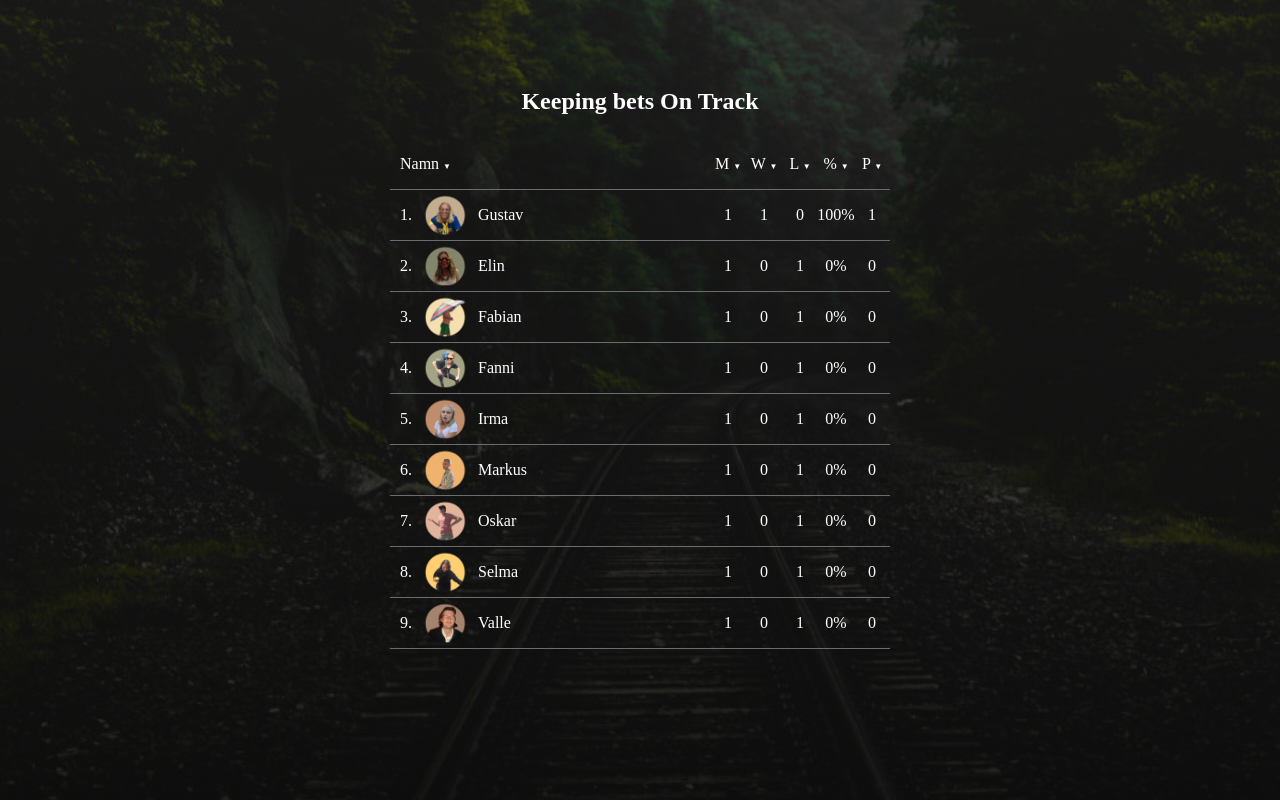
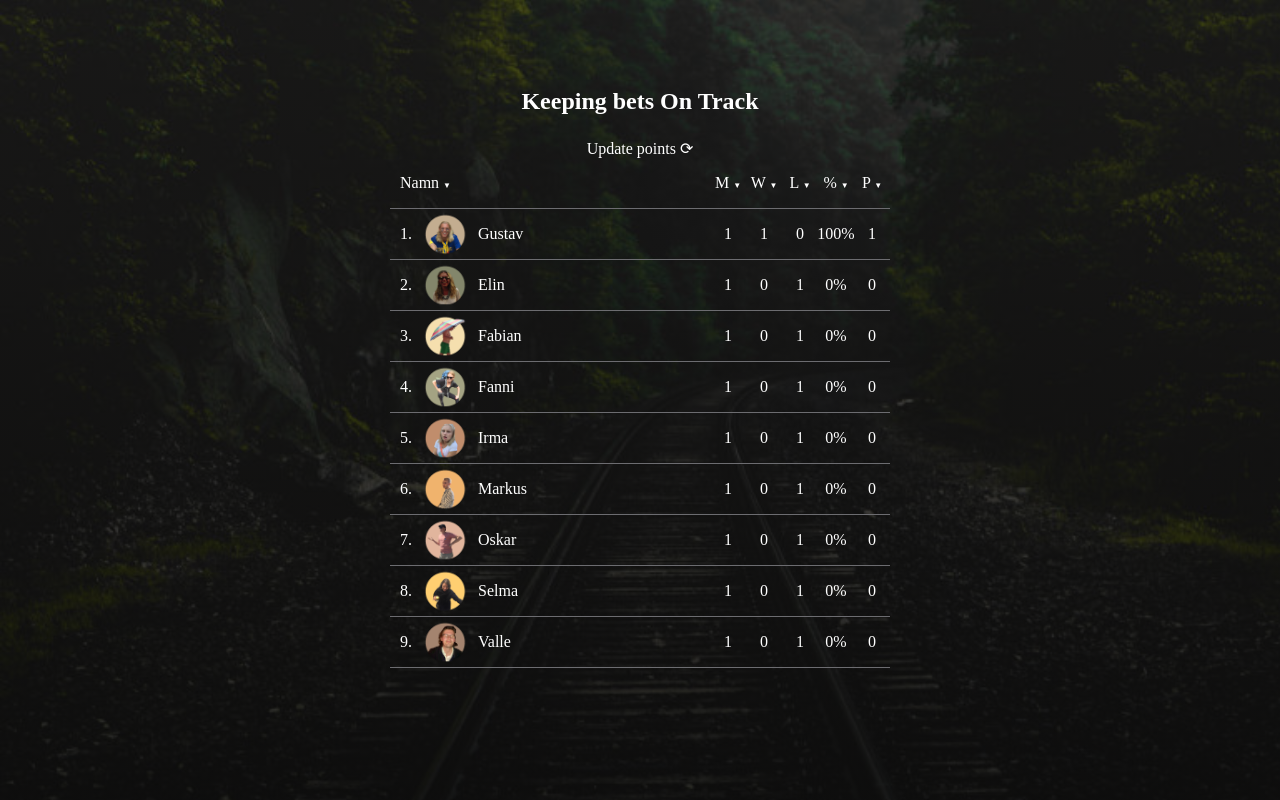
Before and after one commit to g-lowen/on-track, a React (Vite) app: page / in a window 1280 px wide. Built offline with nearby package versions, Linux system fonts and the light colour scheme.

Commit message:
Add manual update button, if the count function doesn't run

```diff
--- a/src/home/Home.jsx
+++ b/src/home/Home.jsx
@@ -13,6 +13,10 @@ function Home() {
     function loadThePage() {
       setReload(true)
     }
+  }
+
+  function updatePage() {
+    setReload(true)
   }
 
   // count matches
@@ -49,6 +53,14 @@ function Home() {
   return (
     <section className={`${styles["home"]}`}>
       <h1>Keeping bets On Track</h1>
+      {reload && (
+        <button
+          className={`${styles["update-btn"]} ${styles["link"]}`}
+          onClick={updatePage}
+        >
+          Update points ⟳
+        </button>
+      )}
       <div className={`${styles["heading-row"]}`}>
         <div
           className={`${styles["row-item-1"]}`}
--- a/src/home/Home.module.css
+++ b/src/home/Home.module.css
@@ -28,6 +28,17 @@
 }
 .row:hover {
   background-color: var(--main1);
+}
+
+.update-btn {
+  background: none;
+  border: none;
+  color: white;
+  cursor: pointer;
+  font-size: 16px;
+  font-family: "Times New Roman", Times, serif;
+  outline: inherit;
+  padding: 0px;
 }
 
 .btn {
```
